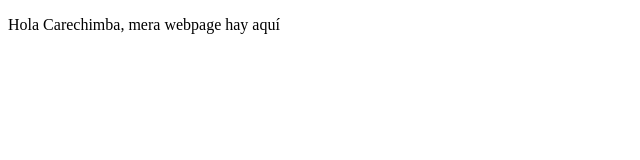
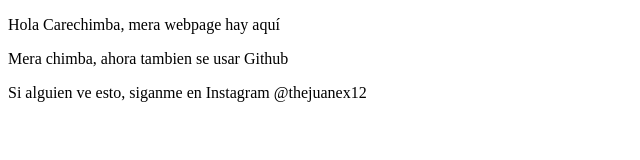
Before and after one commit to thejuanex12/proyectoDemoPrework, a plain HTML site: page index.html in a window 1280 px wide. Shown: the whole page, without its empty margins (0-640 px from the left). Drawn offline with Linux system fonts and the light colour scheme.

Commit message:
intento para realizar cambios / usuario IG

```diff
--- a/index.html
+++ b/index.html
@@ -8,5 +8,7 @@
 </head>
 <body>
     <p>Hola Carechimba, mera webpage hay aquí</p>
+    <p>Mera chimba, ahora tambien se usar Github</p>
+    <p>Si alguien ve esto, siganme en Instagram @thejuanex12</p>
 </body>
 </html>
```
